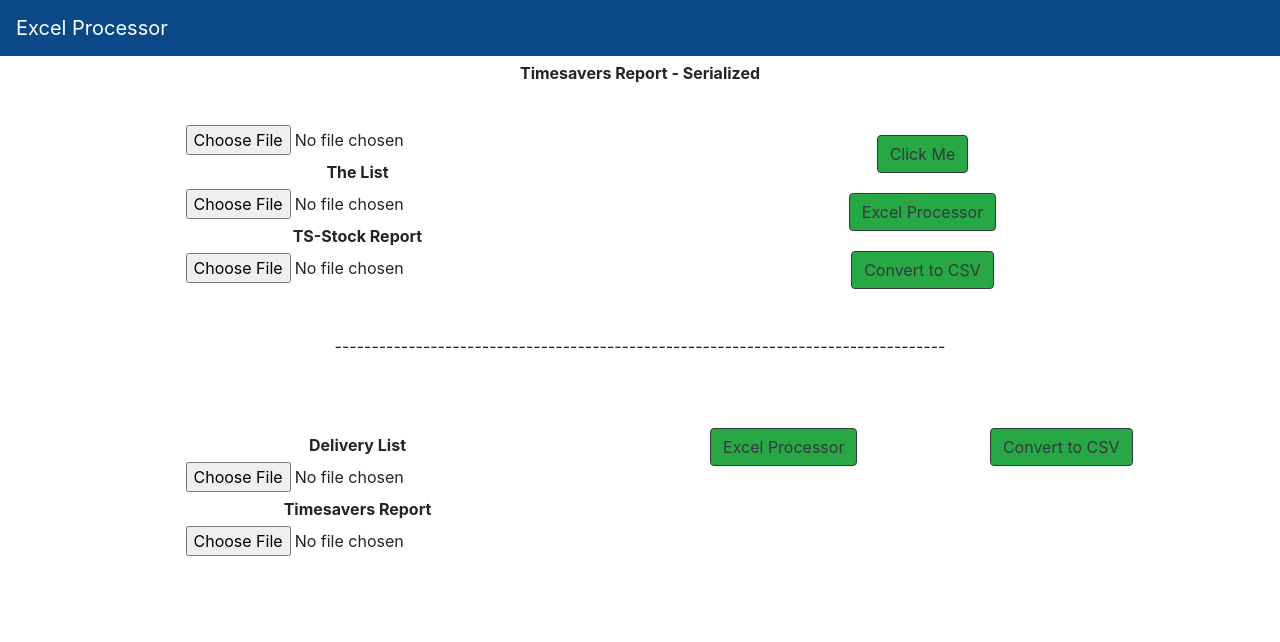
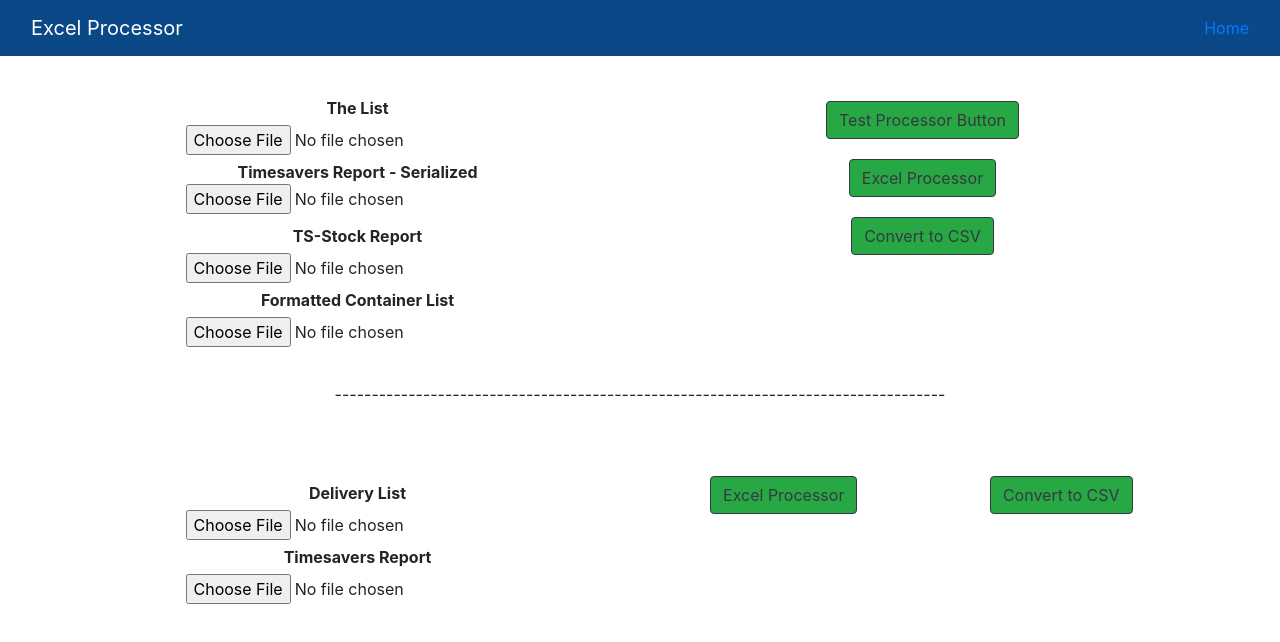
Before and after one commit to patrickhilmoe/Reactapp_first, a React (Create React App) app: page / in a window 1280 px wide. Shown: the top 642 px of the page. Built offline with nearby package versions, Linux system fonts and the light colour scheme.

Commit message:
added tagging list rows and containers

```diff
--- a/src/App.js
+++ b/src/App.js
@@ -1,17 +1,17 @@
 import React, { useState } from 'react';
-import { Nav, NavbarBrand } from 'bootstrap';
+import { Nav, NavbarBrand } from 'reactstrap';
 import './App.css';
 import * as XLSX from 'xlsx';
 import $ from 'jquery';
 import Second from './components/SecondComponent';
 
-// A process for finding oldest month and qty in stock
+// Process for finding oldest month and qty in stock
 
 function App() {
-  const [items, setItems] = useState([]);
-  const [items2, setItems2] = useState([]);
-  const [items3, setItems3] = useState([]);
-
+  const [serialStock, setSerialStock] = useState([]);
+  const [delList, setDelList] = useState([]);
+  const [tsStock, setTsStock] = useState([]);
+  const [conList, setConList] = useState([]);
 
   const readExcel = (file) => {
     const promise = new Promise((resolve, reject) => {
@@ -38,7 +38,7 @@ function App() {
     });
 
     promise.then((d) => {
-      setItems(d);
+      setSerialStock(d);
     });
 
   };
@@ -69,7 +69,7 @@ function App() {
       });
 
       promise.then((d) => {
-        setItems2(d);
+        setDelList(d);
       });
 
 
@@ -100,9 +100,37 @@ function App() {
     });
 
     promise.then((d) => {
-      setItems3(d);
+      setTsStock(d);
     });
+  };
 
+    const readExcel4 = (file) => {
+      const promise = new Promise((resolve, reject) => {
+        const fileReader = new FileReader();
+        fileReader.readAsArrayBuffer(file);
+
+        fileReader.onload = (e) => {
+          const bufferArray = e.target.result;
+
+          const wb = XLSX.read(bufferArray, { type: "buffer" });
+
+          const wsname = wb.SheetNames[0];
+
+          const ws = wb.Sheets[wsname];
+
+          const data = XLSX.utils.sheet_to_json(ws);
+
+          resolve(data);
+        };
+
+        fileReader.onerror = (error) => {
+          reject(error);
+        };
+      });
+
+      promise.then((d) => {
+        setConList(d);
+      });
 
 };
 
@@ -144,8 +172,8 @@ function App() {
 
   // convert first report
   function convert() {
-    const CSV = ConvertToCSV(items2);
-    // $('#csv').append(ConvertToCSV(items));
+    const CSV = ConvertToCSV(delList);
+    // $('#csv').append(ConvertToCSV(serialStock));
     var uri = "data:text/csv;charset=utf-8," + escape(CSV);
 
     var link = document.createElement("a");
@@ -164,7 +192,7 @@ function App() {
     // convert second report
     // function convert2() {
     //   const CSV = ConvertToCSV(items4);
-    //   // $('#csv').append(ConvertToCSV(items));
+    //   // $('#csv').append(ConvertToCSV(serialStock));
     //   var uri = "data:text/csv;charset=utf-8," + escape(CSV);
 
     //   var link = document.createElement("a");
@@ -185,7 +213,7 @@ function App() {
 
   function message() {
     console.log("click me button worked");
-    console.log(items2);
+    console.log(delList);
   }
 
   // function phoneNumberProc() {
@@ -230,14 +258,23 @@ function App() {
 // -------------------------------------------
 // Invenotry Report
 
+// STILL DEBUGGING. IT IS NOT ADDING STOCK TO BED MODEL NUMBERS
 // if stock column is null fill with stock from stock report -- insert into the function after the stock column is created
 function AddStock(listarray, stockarray) {
   listarray.forEach(arr => {
     if(!arr.Quantity) {
+      // console.log(`the model without serialized stock is ${arr.StockShipped}`);
       stockarray.forEach(stock => {
         if(stock.StockNumber === arr.StockShipped && stock.Loc === arr.LocationNumber) {
+          // console.log(`stock report quantity for ${stock.StockNumber} is ${stock.QuantityOnHand} and location. stock: ${stock.Loc} list: ${arr.LocationNumber}`)
           arr.Quantity = stock.QuantityOnHand;
         }
+        // if(stock.StockNumber === arr.StockShipped) {
+        //   console.log(`returning bed value? : ${arr.StockShipped}`)
+        //   // console.log(`returning bed location? list : ${arr.LocationNumber}`)
+        //   // console.log(`returning bed location? stock: ${arr.Loc}`)
+
+        // }
       })
     }
   })
@@ -247,7 +284,7 @@ function AddStock(listarray, stockarray) {
 function DeleteCol(listarray) {
   listarray.forEach(arr => {
     delete arr.PhoneNumber;
-    delete arr.EmailAddress;
+    delete arr.EMailAddress;
     delete arr.ShiptoFmtAddr1;
     delete arr.ShiptoFmtAddr2;
     delete arr.ShiptoFmtAddr3;
@@ -271,8 +308,6 @@ function DeleteCol(listarray) {
     delete arr.HeaderText14;
     delete arr.HeaderText15;
   })
-  console.log('first items with deleted stuff is: ')
-  console.log(listarray[0]);
 }
 
 //changing date from excel to js compatable date
@@ -307,7 +342,6 @@ let da = "";
 let qty = "";
 //Return modelnumber with date and quantity in key/value pairs
 function modelDatePair(ModelwSN, purdate, TagList, Qty) {
-console.log('the largest number is:')
   let date = ExcelDateToJSDate(purdate);
   const month = [
     {
@@ -325,7 +359,8 @@ console.log('the largest number is:')
       "DEC": 11
     }
   ];
-
+  // this if statement cycles through model numbers from the Serialized Stock array using the date when items were added to inventory.
+  // it exits the if statement when it reaches a new model number (how to capture the last item?)
   if (ModelwSN === mod || mod === "") {
     mod = ModelwSN;
     qty = Qty;
@@ -335,7 +370,6 @@ console.log('the largest number is:')
       da = da;
     }
   } else if (ModelwSN !== mod) {
-    // console.log(mod + " oldest date is " + da + " Quantity: " + qty);
     for (let index in TagList) {
       if (TagList[index].StockShipped == mod) {
         let mo = da.getMonth();
@@ -352,8 +386,6 @@ console.log('the largest number is:')
         console.log("not added");
       }
     }
-    // console.log(TagList);
-    // OldestArr.push(OldestObj);
     mod = ModelwSN;
     da = date;
     qty = Qty;
@@ -362,20 +394,51 @@ console.log('the largest number is:')
   }
 }
 
+function TagLocation(array2, array3, array4) {
+  // const array2 = delList;
+  // const array3 = tsStock;
+  // const array4 = conList;
+  // DeleteCol(array2);
+  array2.forEach((y) => {
+    array4.forEach((x) => {
+      if(y.StockShipped === x.Model) {
+        console.log(`${y.StockShipped} is in container ${x.Loc}`);
+        return y.Row = x.Loc
+      }
+      if(y.LocationNumber == 200) {
+        return y.Row = "FLOOR"
+      }
+
+    })
+  })
+  array2.forEach((y) => {
+    array3.forEach((x) => {
+      if(!y.Row) {
+        if (y.StockShipped === x.StockNumber) {
+          return x.ProductCategory === 'REF' ? y.Row = '8 or 9'
+          : x.ProductCategory === 'DRY' ? y.Row = '5'
+          : x.ProductCategory === 'WAS' ? y.Row = '4'
+          : x.ProductCategory === 'RAN' ? y.Row = '7'
+          :'other';
+        }
+      }
+    })
+  })
+  // console.table(array2);
+}
+
 function ProcessArrays() {
-  const array1 = items
-  const array2 = items2
-  const array3 = items3
+  const array1 = serialStock
+  const array2 = delList
+  const array3 = tsStock
+  const array4 = conList
   DeleteCol(array2);
-  console.log('arrays have been assigned')
   array2.forEach((y) => {
     array1.forEach((x) => {
+      // for each individual line in the Serialized Stock Array the Delivery list array cycles through
+      // these two 'if' statements move forward when the model number and location in the Serialized Stock Array matches the Delivery list array
       if (x.StockNumber === y.StockShipped) {
         if (x.Location == y.LocationNumber) {
-          console.log('second if statement')
-          // let date = '';
-          // let oldestdate = "";
-          // console.log('just stored by model and location')
           modelDatePair(
             x.StockNumber,
             x.PurchaseDate,
@@ -387,31 +450,29 @@ function ProcessArrays() {
     });
   });
   AddStock(array2, array3)
-  console.log(items2);
+  TagLocation(array2, array3, array4);
+  console.table(delList);
 }
 
   return (
     <div className="App">
-      <nav className="navbar navcolor">
-        <div>
-          <a className="navbar-brand" style={{color:'white'}} href="/">Excel Processor</a>
+      <Nav className="navbar navcolor">
+        <div class="container-fluid">
+          <div>
+            <a className="navbar-brand" style={{color:'white'}} href="/">Excel Processor</a>
+          </div>
+          <div>
+            <ul className="navbar-nav me-auto mb-2 mb-lg-0">
+              <li className="nav-item">
+                <a class="nav-link active" href="#">Home</a>
+              </li>
+            </ul>
+          </div>
         </div>
-      </nav>
+      </Nav>
       <div className="container">
-            <div style={{padding:"5px", margin:'auto'}}>
-              <strong>Timesavers Report - Serialized</strong>
-            </div>
         <div className="row">
           <div className='col'>
-          <div className='col' style={{margin:'auto'}}>
-        <input
-          type="file"
-          onChange={(e) => {
-            const file = e.target.files[0];
-            readExcel(file);
-          }}
-        />
-        </div>
         <div className='col'>
           <div style={{padding:"5px", margin:'auto'}}>
             <strong>The List</strong>
@@ -421,6 +482,16 @@ function ProcessArrays() {
           onChange={(e) => {
             const file = e.target.files[0];
             readExcel2(file);
+          }}
+        />
+        </div>
+          <div className='col' style={{padding:"5px", margin:'auto'}}>
+          <strong>Timesavers Report - Serialized</strong>
+        <input
+          type="file"
+          onChange={(e) => {
+            const file = e.target.files[0];
+            readExcel(file);
           }}
         />
         </div>
@@ -436,10 +507,22 @@ function ProcessArrays() {
           }}
         />
         </div>
+        <div className='col'>
+          <div style={{padding:"5px", margin:'auto'}}>
+            <strong>Formatted Container List</strong>
+          </div>
+          <input
+          type="file"
+          onChange={(e) => {
+            const file = e.target.files[0];
+            readExcel4(file);
+          }}
+        />
+        </div>
         </div>
         <div className='col'>
         <div className="col-sm" style={{padding:"10px", margin:'auto'}}>
-        <button className="btn btn-success btn-outline-dark" onClick={message}>Click Me</button>
+        <button className="btn btn-success btn-outline-dark" onClick={TagLocation}>Test Processor Button</button>
         </div>
         <div className="col-sm" style={{padding:"10px", margin:'auto'}}>
         <button className="btn btn-success btn-outline-dark" onClick={ProcessArrays}>Excel Processor</button>
```
